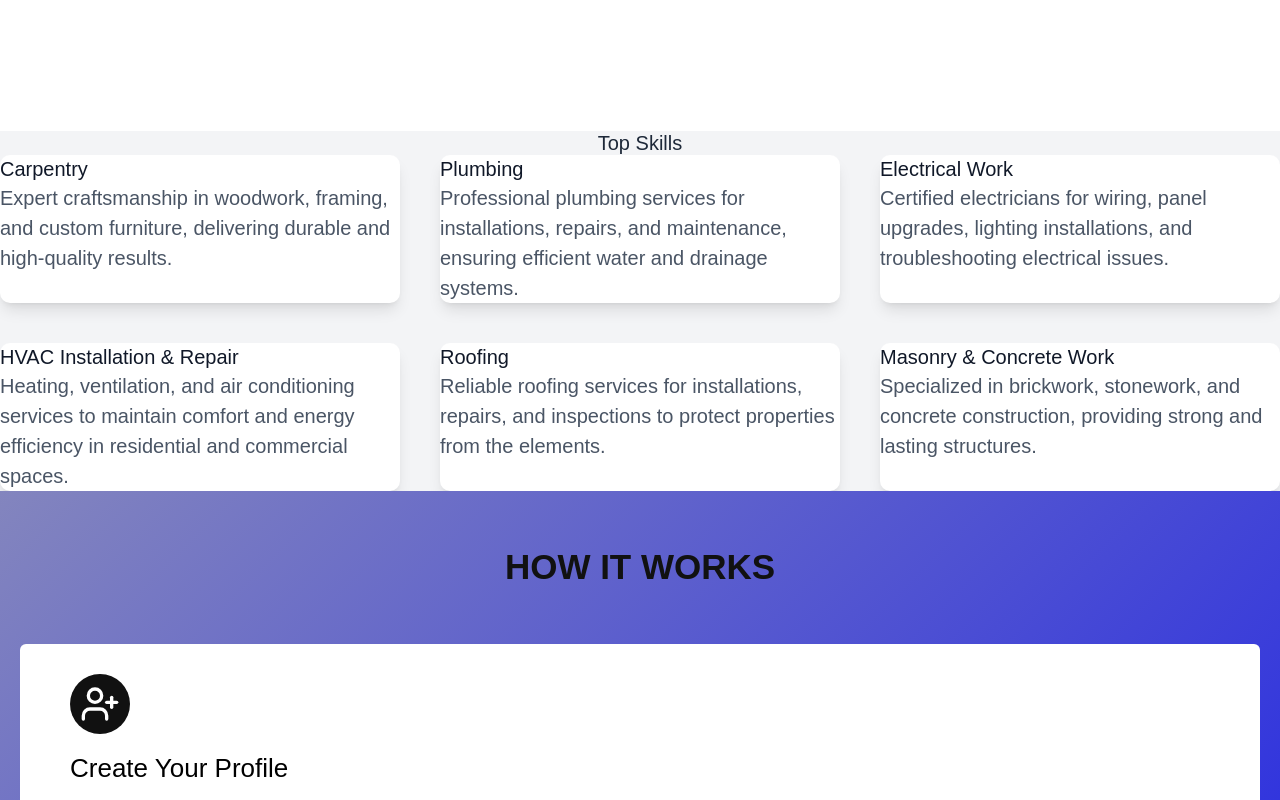
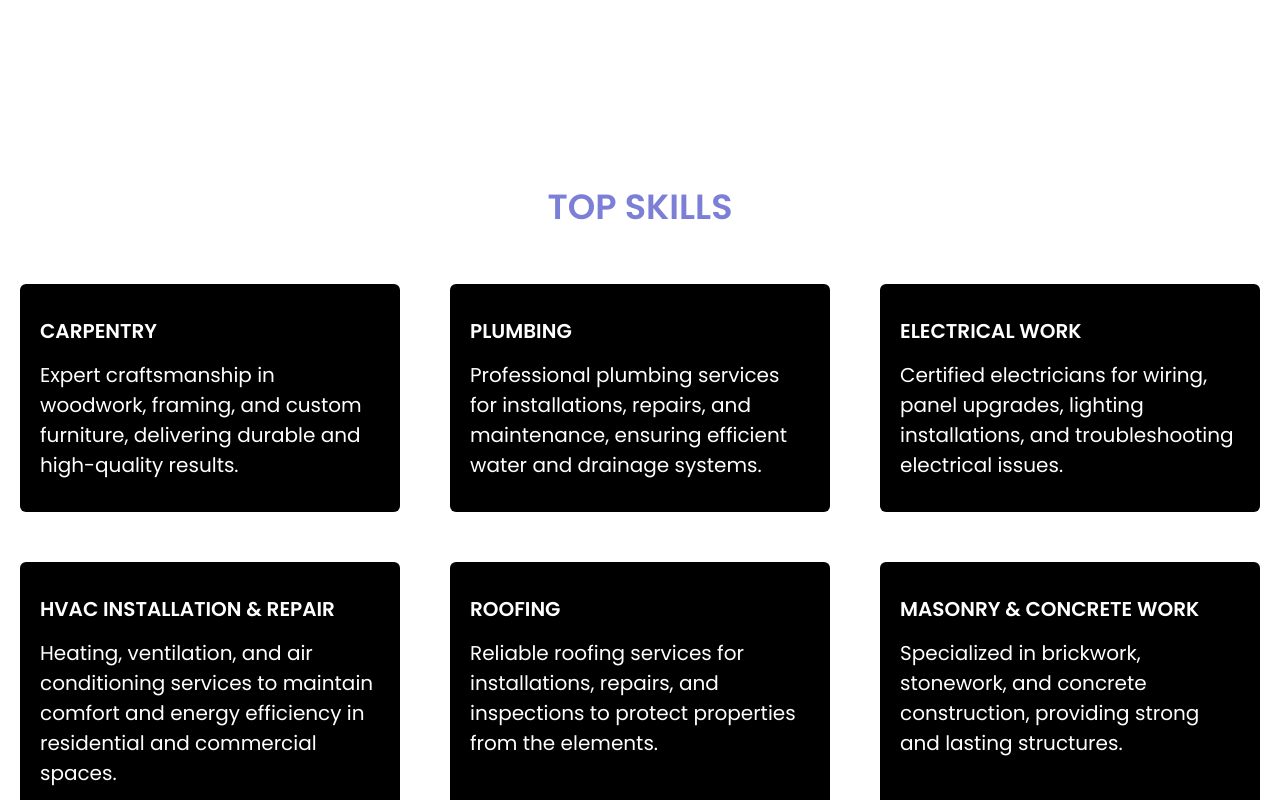
Before and after one commit to stellariley/EstatesTradesman, a React (Vite) app in the folder frontend/: page / in a window 1280 px wide. Shown: the part 700-1500 px from the top of the page. Built offline with nearby package versions, Linux system fonts and the light colour scheme; no server answers.

Commit message:
TopSkills

```diff
--- a/frontend/src/App.css
+++ b/frontend/src/App.css
@@ -1,6 +1,5 @@
+@import url("https://fonts.googleapis.com/css2?family=Poppins:ital,wght@0,100;0,200;0,300;0,400;0,500;0,600;0,700;0,800;0,900;1,100;1,200;1,300;1,400;1,500;1,600;1,700;1,800;1,900&display=swap");
 @import "tailwindcss";
-
-@import url("https://fonts.googleapis.com/css2?family=Poppins:ital,wght@0,100;0,200;0,300;0,400;0,500;0,600;0,700;0,800;0,900;1,100;1,200;1,300;1,400;1,500;1,600;1,700;1,800;1,900&display=swap");
 
 * {
   margin: 0;
--- a/frontend/src/components/Topskills.jsx
+++ b/frontend/src/components/Topskills.jsx
@@ -41,17 +41,17 @@ const TopSkills = () => {
   ];
 
   return (
-    <section className="bg-gray-100 py-12 px-4">
-      <h3 className="text-3xl font-semibold text-center text-gray-800 mb-8">Top Skills</h3>
-      <div className="grid grid-cols-1 sm:grid-cols-2 md:grid-cols-3 lg:grid-cols-3 gap-8">
+    <section className="services">
+      <h3>Top Skills</h3>
+      <div className="grid">
         {skills.map((element) => {
           return (
             <div
-              className="bg-white p-6 rounded-lg shadow-lg hover:shadow-xl transition-shadow duration-300"
+              className="card"
               key={element.id}
             >
-              <h4 className="text-xl font-bold text-gray-900 mb-4">{element.skill}</h4>
-              <p className="text-gray-600">{element.description}</p>
+              <h4>{element.skill}</h4>
+              <p>{element.description}</p>
             </div>
           );
         })}
```
